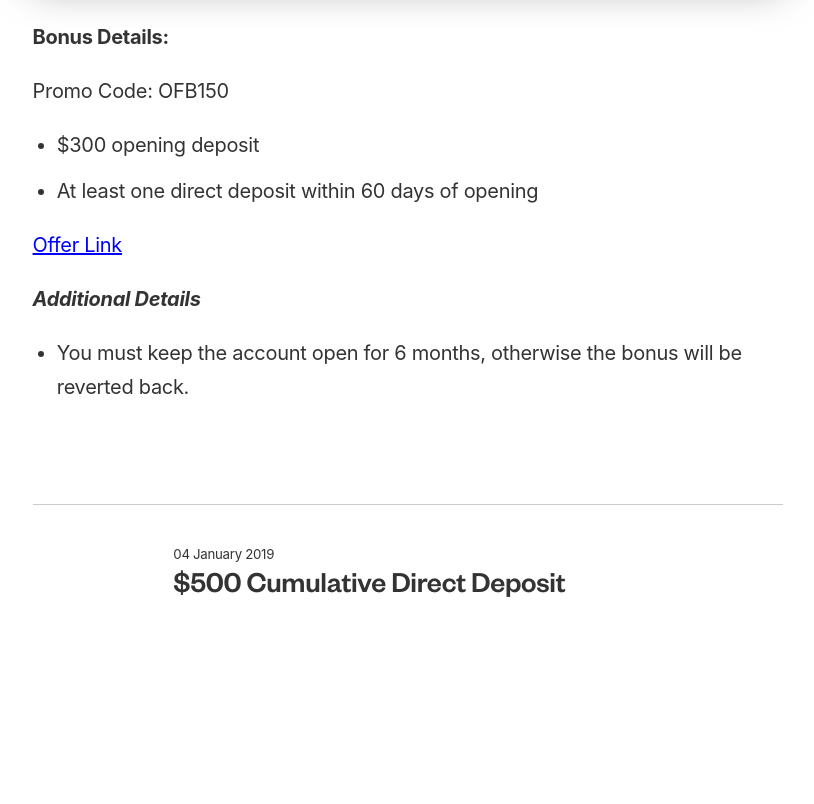
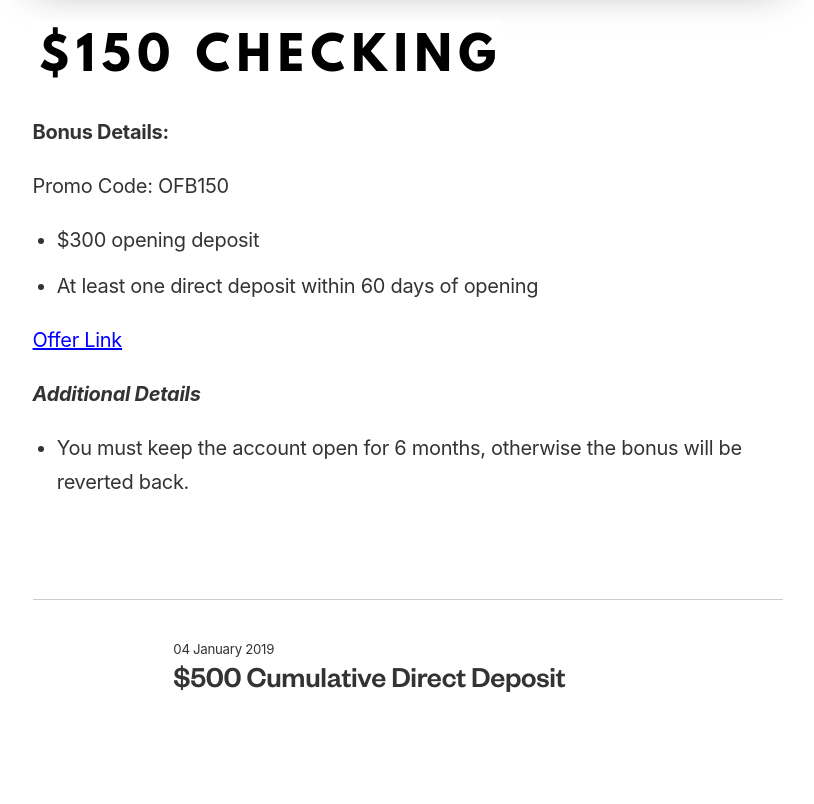
Before and after one commit to ohiosveryown/atldeals, a Jekyll site: the page built from _posts/2019-01-04-first-tennessee-150-dollars-checking.markdown, in a window 1280 px wide. Shown: the part 992-1796 px from the top of the page, without its empty margins (232-1046 px from the left). Built offline with Jekyll 4.4.1, drawn with Linux system fonts in a browser that asks for light colours; before the commit the page ends 1701 px from its top, so only the background shows below that.

Commit message:
Updated First Tennessee 150 Dollars Checking

```diff
--- a/_posts/2019-01-04-first-tennessee-150-dollars-checking.markdown
+++ b/_posts/2019-01-04-first-tennessee-150-dollars-checking.markdown
@@ -10,6 +10,8 @@ image: https://i.imgur.com/f1FJd1Z.jpg
 layout: post
 ---
 
+![Title #1 (2).png](/uploads/Title%20%231%20(2).png)
+
 **Bonus Details:**
 
 Promo Code: OFB150
```
